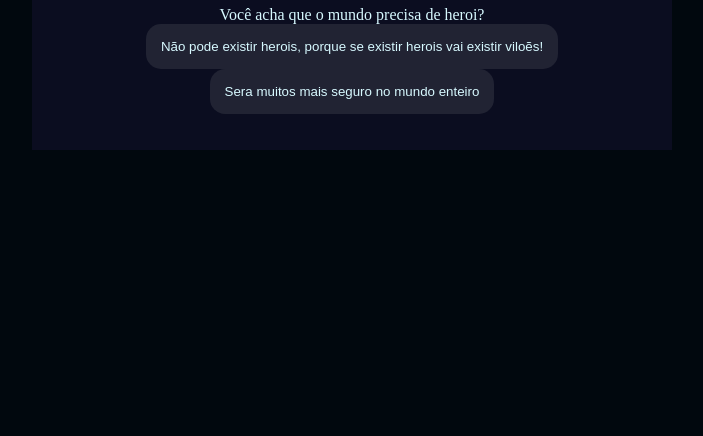
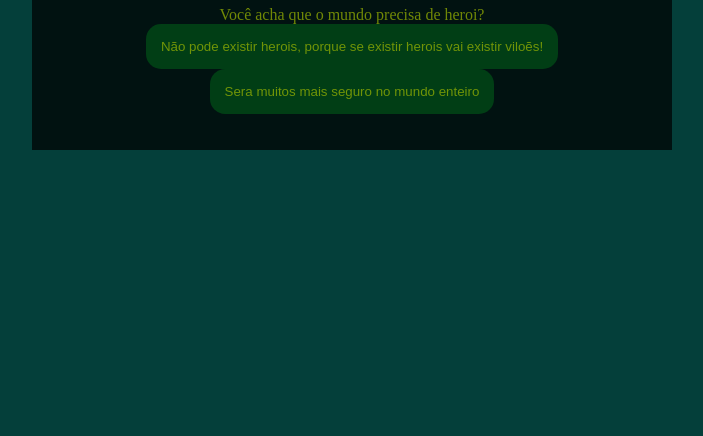
Before and after one commit to Magestade/inteligencia-artificia, a plain HTML site: page index.html in a window 1280 px wide. Shown: the part 380-816 px from the top of the page, without its empty margins (288-991 px from the left). Drawn offline with Linux system fonts and the light colour scheme.

Commit message:
Add files via upload

```diff
--- a/script.js
+++ b/script.js
@@ -58,15 +58,15 @@ const perguntas = [
         ]
     },
     {
-        enunciado: "",
+        enunciado: "Você prefere serie ou filme ",
         alternativas: [
             {
-                texto: "Escrever comandos para o chat é uma forma de contribuir com o trabalho, por isso não é um problema utilizar o texto inteiro.",
-                afirmacao: "Infelizmente passou a utilizar a IA para fazer todas suas tarefas e agora se sente dependente da IA para tudo."
+                texto: "Filme são muito melhor",
+                afirmacao: "filme é coisa que tem ele mostra as melhores atuação"
             },
             {
-                texto: "O chat pode ser uma tecnologia muito avançada, mas é preciso manter a atenção pois toda máquina erra, por isso revisar o trabalho e contribuir com as perspectivas pessoais é essencial.",
-                afirmacao: "Percebeu que toda IA reproduz orientações baseadas na empresa que programou e muito do que o chat escrevia não refletia o que pensava e por isso sabe que os textos gerados pela IA devem servir como auxílio e não resultado final. "
+                texto: "Serie sempre insentiva agente assestir mais episodio ",
+                afirmacao: "Serie mostra muito mais opição para vocễ"
             }
         ]
     },
@@ -105,7 +105,7 @@ function respostaSelecionada(opcaoSelecionada) {
 }
 
 function mostraResultado() {
-    caixaPerguntas.textContent = "Em 2049...";
+    caixaPerguntas.textContent = "Em 2024...";
     textoResultado.textContent = historiaFinal;
     caixaAlternativas.textContent = "";
 }
--- a/style.css
+++ b/style.css
@@ -1,9 +1,9 @@
 :root{
-    --cor-fundo: #01080E ;
-    --cor-principal: #0B0D20 ;
-    --cor-secundaria: #212333;
-    --cor-destaque: #2BDEFD;
-    --cor-texto: #D7F9FF;
+    --cor-fundo: #043f3a ;
+    --cor-principal: #000000b4 ;
+    --cor-secundaria: #035e1996;
+    --cor-destaque: #0b6b0262;
+    --cor-texto: #9ab403bb;
 
 }
 
```
